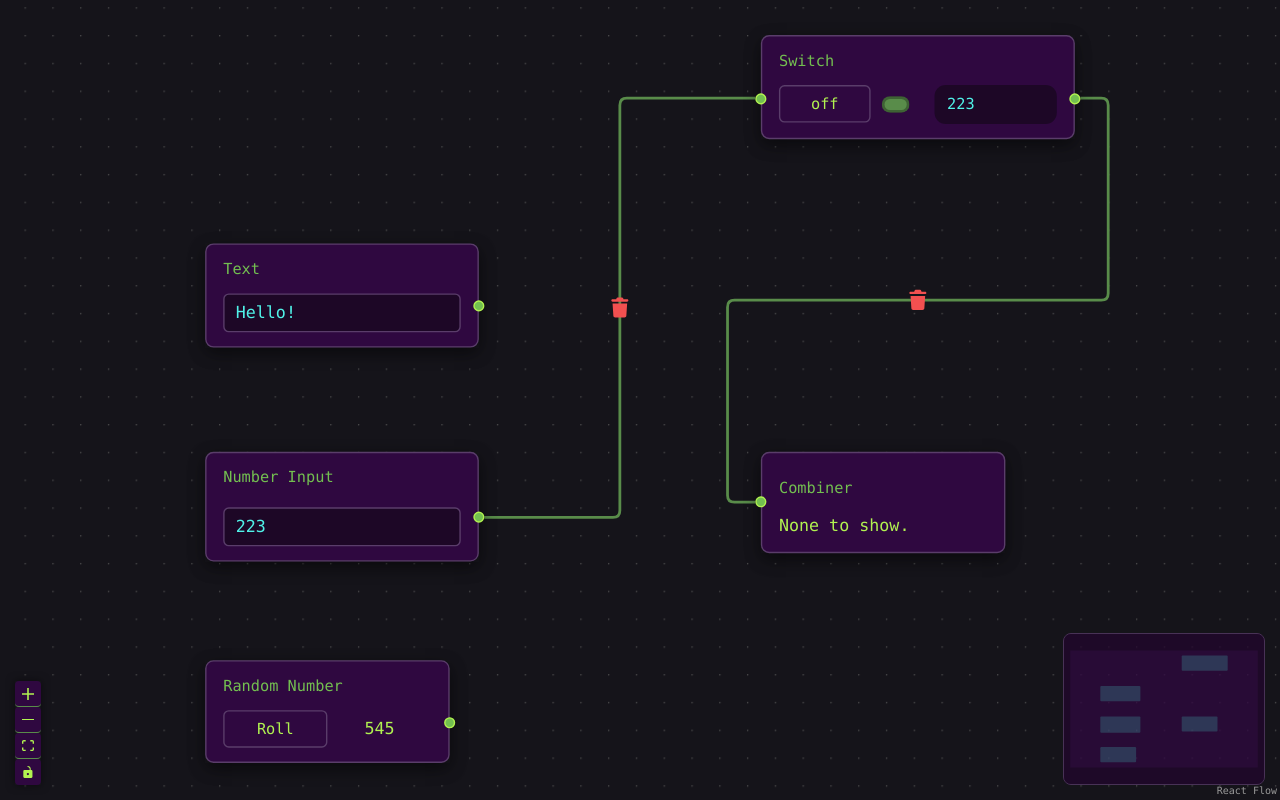
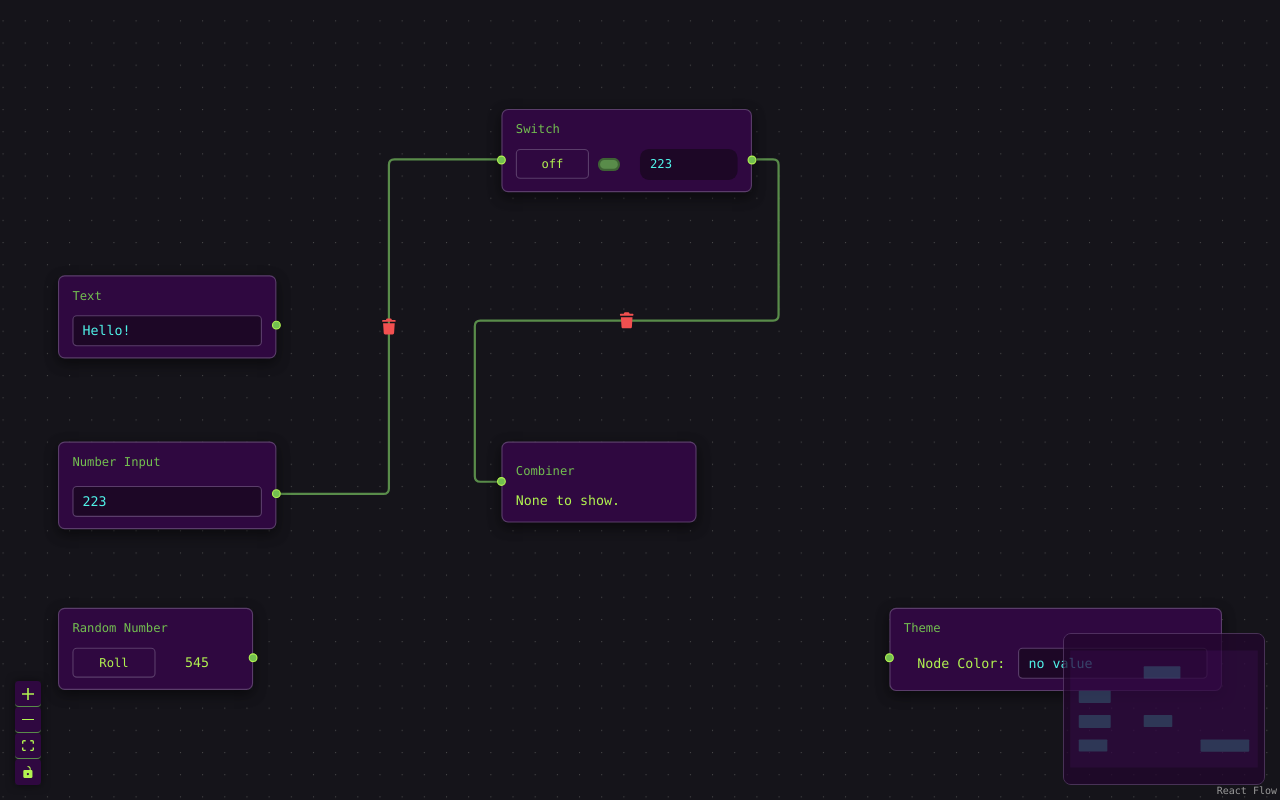
Before and after one commit to knaut/react-flow-notebook, a React (Vite) app: page / in a window 1280 px wide. Built offline with nearby package versions, Linux system fonts and the light colour scheme.

Commit message:
zustand setup

```diff
--- a/src/App.tsx
+++ b/src/App.tsx
@@ -18,6 +18,7 @@ import { ExampleCustomEdge } from './components/ExampleCustomEdge'
 import { TextUpdaterNode } from './components/TextUpdaterNode'
 import { CombineNode } from './components/CombineNode'
 import { Switch } from './components/Switch'
+import { Theme } from './components/Theme'
 
 import { getInitialNodes, getInitialEdges } from './utils'
 import { NODE_TYPES, EDGE_TYPES } from './constants'
@@ -59,7 +60,8 @@ export default function App() {
           [NODE_TYPES.NUMBER_INPUT]: NumberInput,
           [NODE_TYPES.RANDOM_NUMBER]: RandomNumber,
           [NODE_TYPES.COMBINE]: CombineNode,
-          [NODE_TYPES.SWITCH]: Switch
+          [NODE_TYPES.SWITCH]: Switch,
+          [NODE_TYPES.THEME]: Theme
         }}
         edgeTypes={{
           [EDGE_TYPES.EXAMPLE_CUSTOM_EDGE]: ExampleCustomEdge
--- a/src/components/CombineNode.tsx
+++ b/src/components/CombineNode.tsx
@@ -9,10 +9,6 @@ export function CombineNode({ id }) {
 
 	const numbers: number[] = []
 	const strings: string[] = []
-
-	console.log('CombineNode', {nodesData})
-
-	// console.log(numbers, strings, nodesData)
 
 	nodesData.forEach(node => {
 		const value = node?.data?.value
--- /dev/null
+++ b/src/components/Theme.tsx
@@ -0,0 +1,41 @@
+import { Handle, Position, useNodeConnections, useNodesData } from '@xyflow/react'
+import { css } from '@emotion/react'
+
+export function Theme({ id }) {
+	const connections = useNodeConnections({
+		handleType: 'target'
+	})
+
+	const nodesData = useNodesData(connections.map(c => c.source))
+
+	console.log('Theme', nodesData)
+
+	return (
+		<div className="basic-node">
+			<label>Theme</label>
+			<Handle type="source" position={Position.Left} />
+
+			<div css={css`display: flex`}>
+
+				<div css={css`
+					display: flex;
+					align-items: center;
+
+				`}>
+					<div css={css`
+						flex-grow: 1;
+						padding: 0 12px;
+					`}>
+						Node Color:
+					</div>
+					<div css={css`
+						flex-grow: 1;
+					`}>
+						<input value={"no value"} id="text" name="text" className="nodrag"/>
+					</div>
+				</div>
+
+			</div>
+		</div>
+	)
+}
--- a/src/constants.ts
+++ b/src/constants.ts
@@ -3,7 +3,8 @@ export const NODE_TYPES = {
   NUMBER_INPUT: 'numberInputNode',
   RANDOM_NUMBER: 'randomNumber',
   COMBINE: 'combine',
-  SWITCH: 'switch'
+  SWITCH: 'switch',
+  THEME: 'theme'
 } as const
 
 export const EDGE_TYPES = {
--- a/src/utils.ts
+++ b/src/utils.ts
@@ -6,6 +6,16 @@ export function randomInteger() {
 
 export function getInitialNodes() {
 	return  [
+		{
+			id: `${NODE_TYPES.THEME}${SEP}1`,
+			type: NODE_TYPES.THEME,
+			position: {
+				x: 750, y: 300
+			},
+			data: {
+				value: false
+			}
+		},
 		{
 			id: `${NODE_TYPES.TEXT_UPDATER}${SEP}1`,
 			type: NODE_TYPES.TEXT_UPDATER,
```
Also changed, not shown: src/components/ColorPicker.tsx (added, +10 -0 lines), src/store/useStore.tsx (added, +8 -0 lines).
